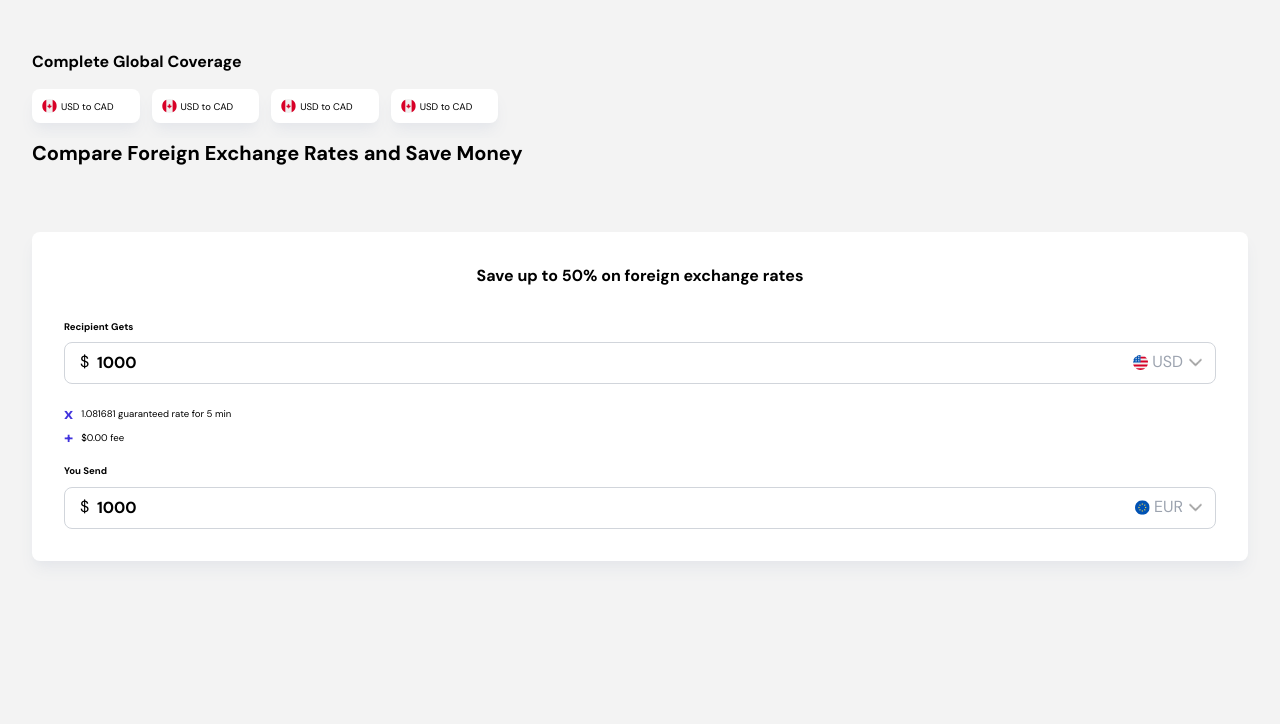
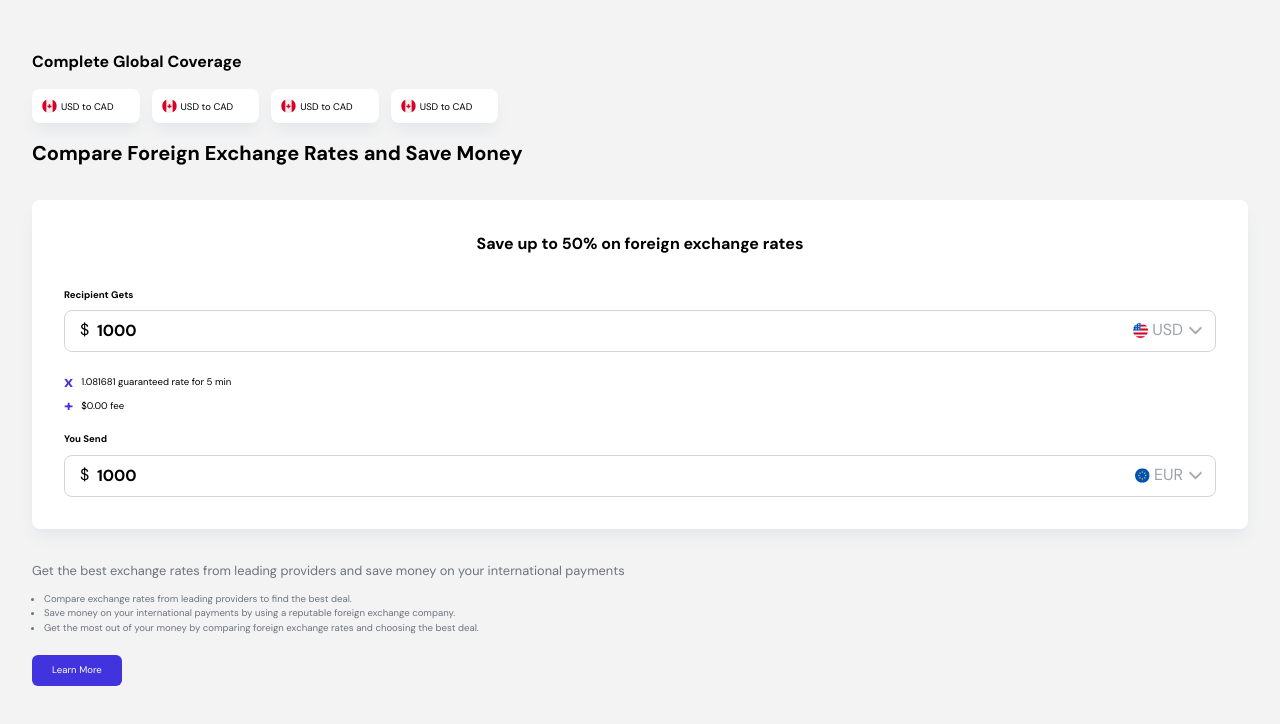
Before and after one commit to marsou001/currency-converter-app, a Next.js app: page / in a window 1280 px wide. Shown: the top 724 px of the page. Built offline with nearby package versions, Linux system fonts and the light colour scheme.

Commit message:
add benefits section

```diff
--- a/src/pages/index.tsx
+++ b/src/pages/index.tsx
@@ -49,9 +49,9 @@ export default function Home() {
         <ConversionOptionChip currencyFrom='USD' currencyTo='CAD' flagIconURL={cad} altText='Canada Flag' />
       </div>
 
-      <h2 className='text-xl font-bold my-16'>Compare Foreign Exchange Rates and Save Money</h2>
+      <h2 className='text-xl font-bold mt-16'>Compare Foreign Exchange Rates and Save Money</h2>
 
-      <div className='bg-white p-8 rounded-lg shadow-gray-200 shadow-lg'>
+      <div className='bg-white my-8 p-8 rounded-lg shadow-gray-200 shadow-lg'>
         <h3 className='font-bold text-center w-3/4 mx-auto mb-8'>Save up to 50% on foreign exchange rates</h3>
 
         <div className="exchange">
@@ -90,6 +90,17 @@ export default function Home() {
           />
         </div>
       </div>
+
+      <div className='benefits text-gray-500'>
+        <h3 className='text-sm'>Get the best exchange rates from leading providers and save money on your international payments</h3>
+        <ul className='text-xs list-disc mt-3 mb-5 pl-3'>
+          <li>Compare exchange rates from leading providers to find the best deal.</li>
+          <li>Save money on your international payments by using a reputable foreign exchange company.</li>
+          <li>Get the most out of your money by comparing foreign exchange rates and choosing the best deal.</li>
+        </ul>
+
+        <button className='text-white bg-blue text-xs py-2 px-5 rounded-md'>Learn More</button>
+      </div>
     </>
   )
 }
```
